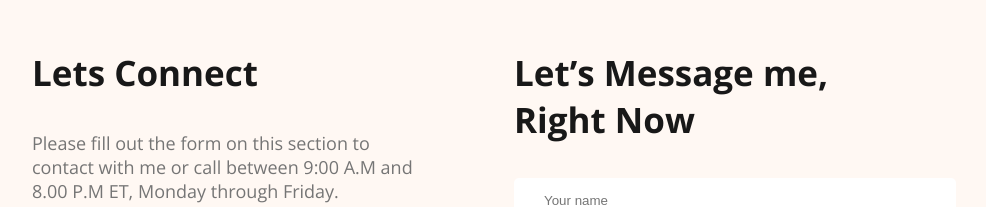
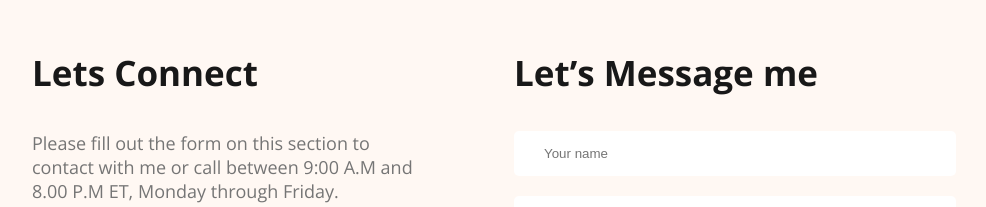
Before and after one commit to Rabiul-Sohel/developer-portfolio, a plain HTML site: page index.html in a window 1280 px wide. Shown: the part 3407-3614 px from the top of the page, without its empty margins (176-1162 px from the left). Drawn offline with nearby package versions, Linux system fonts and the light colour scheme.

Commit message:
previous

```diff
--- a/index.html
+++ b/index.html
@@ -156,7 +156,7 @@
       </div>
     </div>
     <div class="footer-column">
-      <h3 class="section-title left">Let’s Message me, Right Now</h3>
+      <h3 class="section-title left">Let’s Message me</h3>
       <form action="" class="contact">
         <input type="text" placeholder="Your name">
         <input type="email" name="" id="" placeholder="Your email">
```
